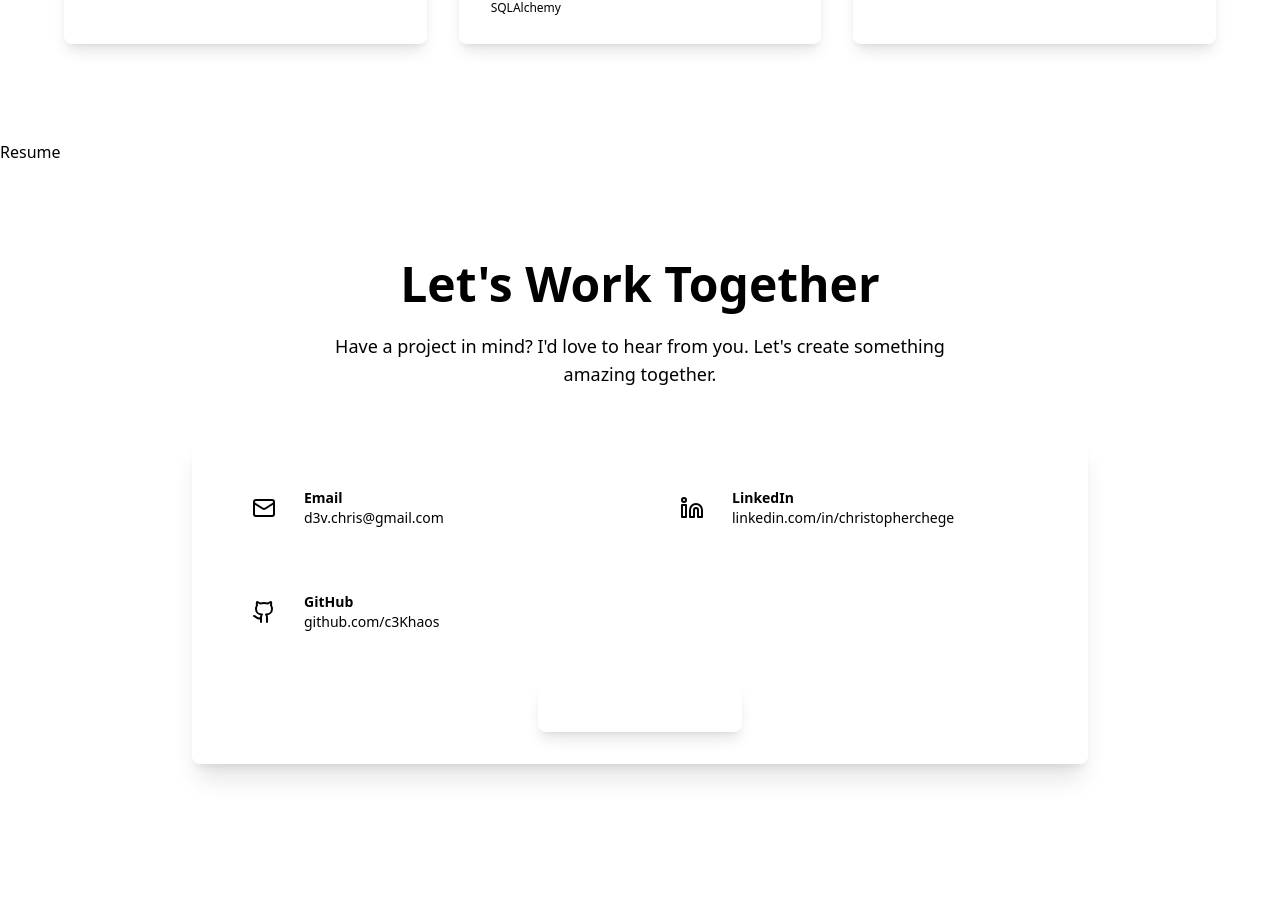
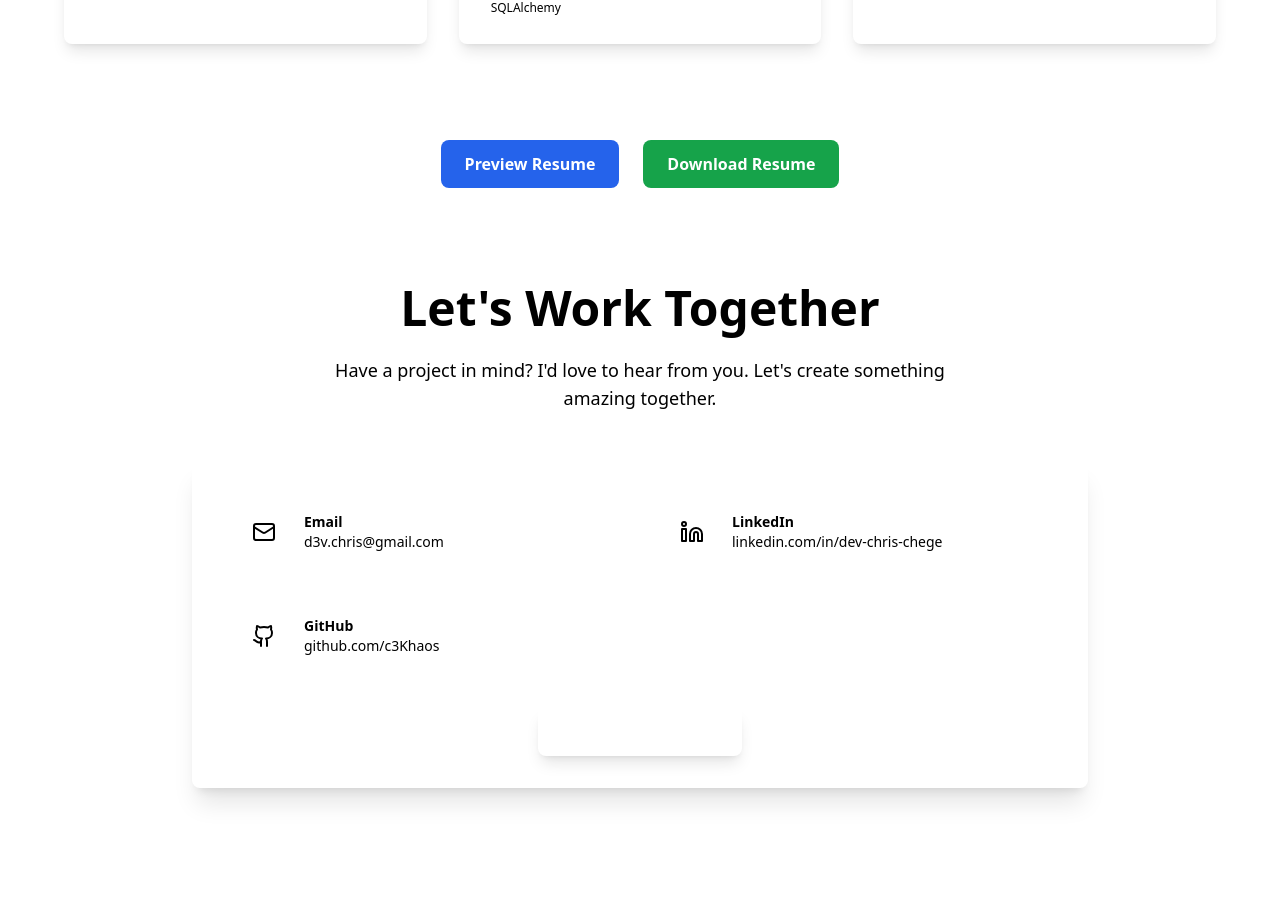
Before and after one commit to c3Khaos/chris_chege, a React (Vite) app: page / in a window 1280 px wide. Shown: the part 2492-3389 px from the top of the page. Built offline with nearby package versions, Linux system fonts and the light colour scheme.

Commit message:
feat: add resume,resume preview and resume download

```diff
--- a/src/components/Contacts.jsx
+++ b/src/components/Contacts.jsx
@@ -11,8 +11,8 @@ const Contacts = () => {
     {
       icon: Linkedin,
       label: "LinkedIn",
-      value: "linkedin.com/in/christopherchege",
-      href: "https://linkedin.com/in/christopherchege"
+      value: "linkedin.com/in/dev-chris-chege",
+      href: "https://linkedin.com/in/dev-chris-chege"
     },
     {
       icon: Github,
--- a/src/components/Resume.jsx
+++ b/src/components/Resume.jsx
@@ -1,9 +1,26 @@
-import React from 'react'
+import React from "react";
 
 function Resume() {
   return (
-    <div>Resume</div>
-  )
+    <div className="flex justify-center items-center  space-x-6">
+      <a
+        href="/chris_Resume.pdf"
+        target="_blank"
+        rel="noopener noreferrer"
+        className="bg-blue-600 text-white px-6 py-3 rounded-lg font-semibold hover:bg-blue-700 transition"
+      >
+        Preview Resume
+      </a>
+
+      <a
+        href="/chris_Resume.pdf"
+        download="Chege_Resume.pdf"
+        className="bg-green-600 text-white px-6 py-3 rounded-lg font-semibold hover:bg-green-700 transition"
+      >
+        Download Resume
+      </a>
+    </div>
+  );
 }
 
-export default Resume
+export default Resume;
```
Also changed, not shown: 1 other file (tests, documents, lock files or other folders).
